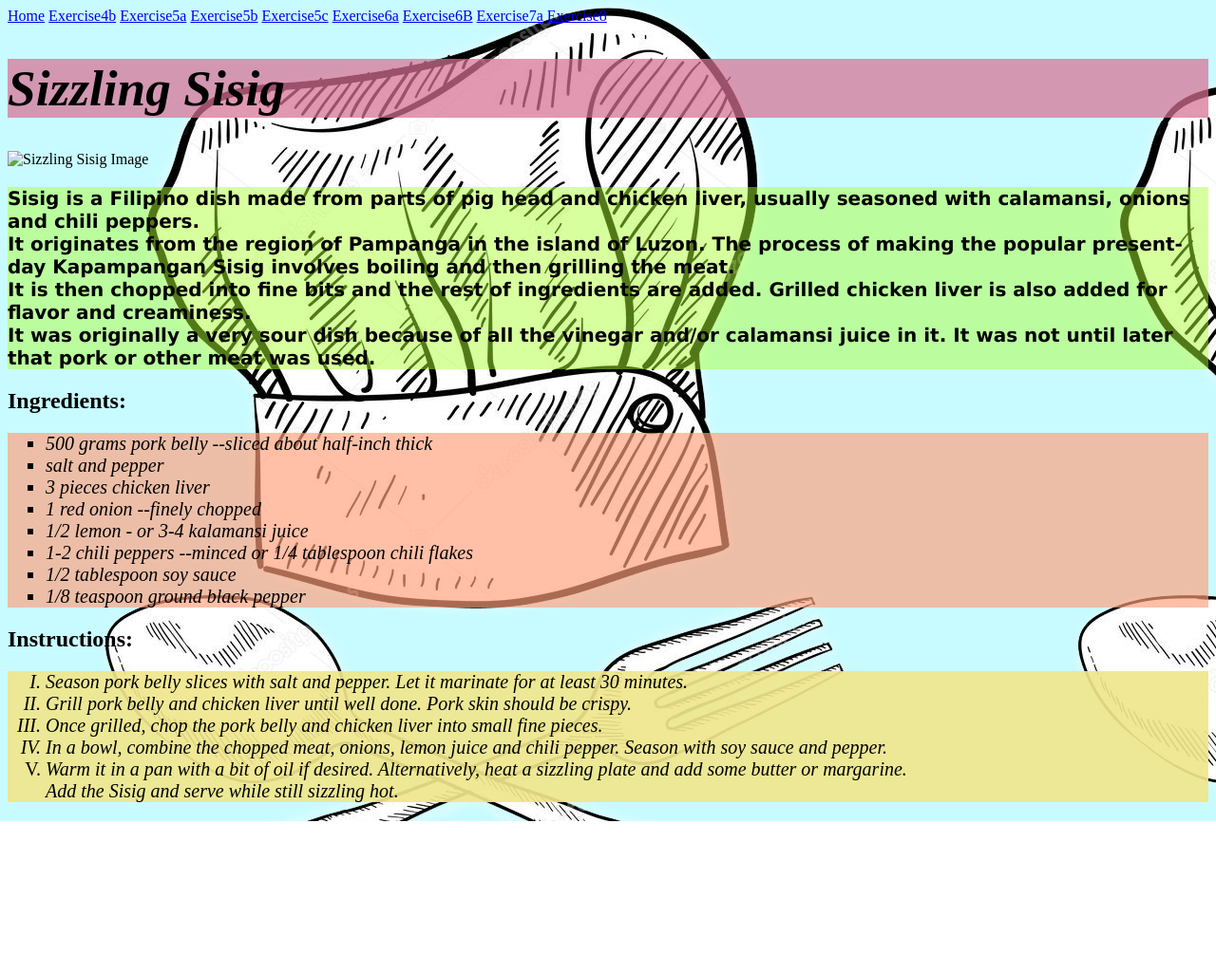
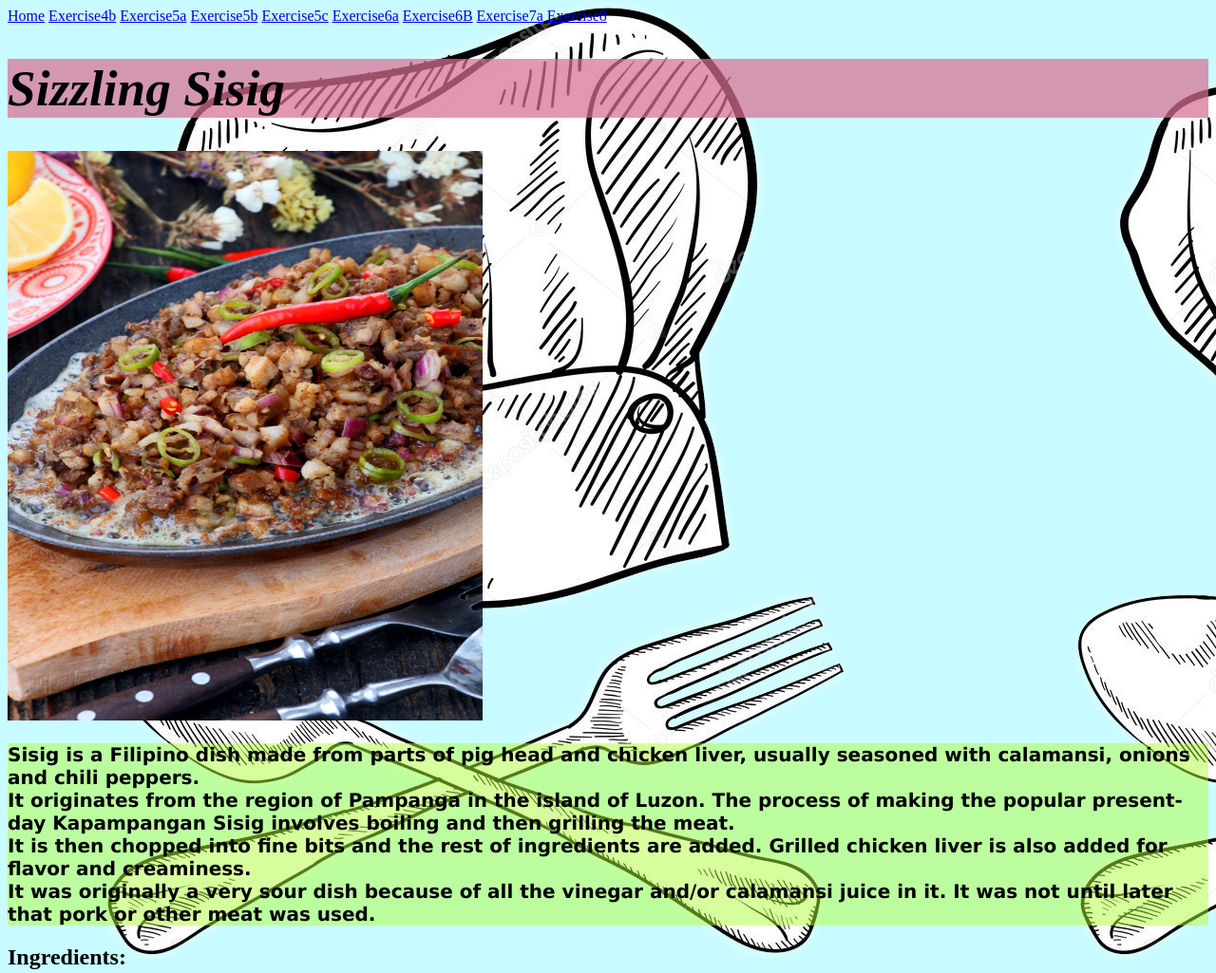
Before and after one commit to 20145255-Walcien/MidtermLabActivity2-Walcien-Jysher, a plain HTML site: page Exercise5b.html in a window 1280 px wide. Shown: the top 1025 px of the page at 95% size. Before the commit the page ends 865 px from the top, so only its background shows below. Drawn offline with Linux system fonts and the light colour scheme.

Commit message:
Update Exercise5b.html

```diff
--- a/Exercise5b.html
+++ b/Exercise5b.html
@@ -16,7 +16,7 @@
     <a href="exercise8.html">Exercise8</a>
 </div>
     <h1 style="background-color: rgba(216, 112, 147, 0.719); font-size: 40pt;"><i>Sizzling Sisig</i></h1>
-    <img src="LabActivity3/sizzling-sisig.jpg" alt="Sizzling Sisig Image" style="width: 500px;height: 600px;">
+    <img src="images/sizzling-sisig.jpg" alt="Sizzling Sisig Image" style="width: 500px;height: 600px;">
     <p style="background-color: rgba(172, 255, 47, 0.466); font-family: Verdana, Geneva, Tahoma, sans-serif; font-size: 15pt;"><b>
        Sisig is a Filipino dish made from parts of pig head and chicken liver, usually seasoned with calamansi, onions and chili peppers. <br>
        It originates from the region of Pampanga in the island of Luzon. The process of making the popular present-day Kapampangan Sisig involves boiling and then grilling the meat. <br>
```
